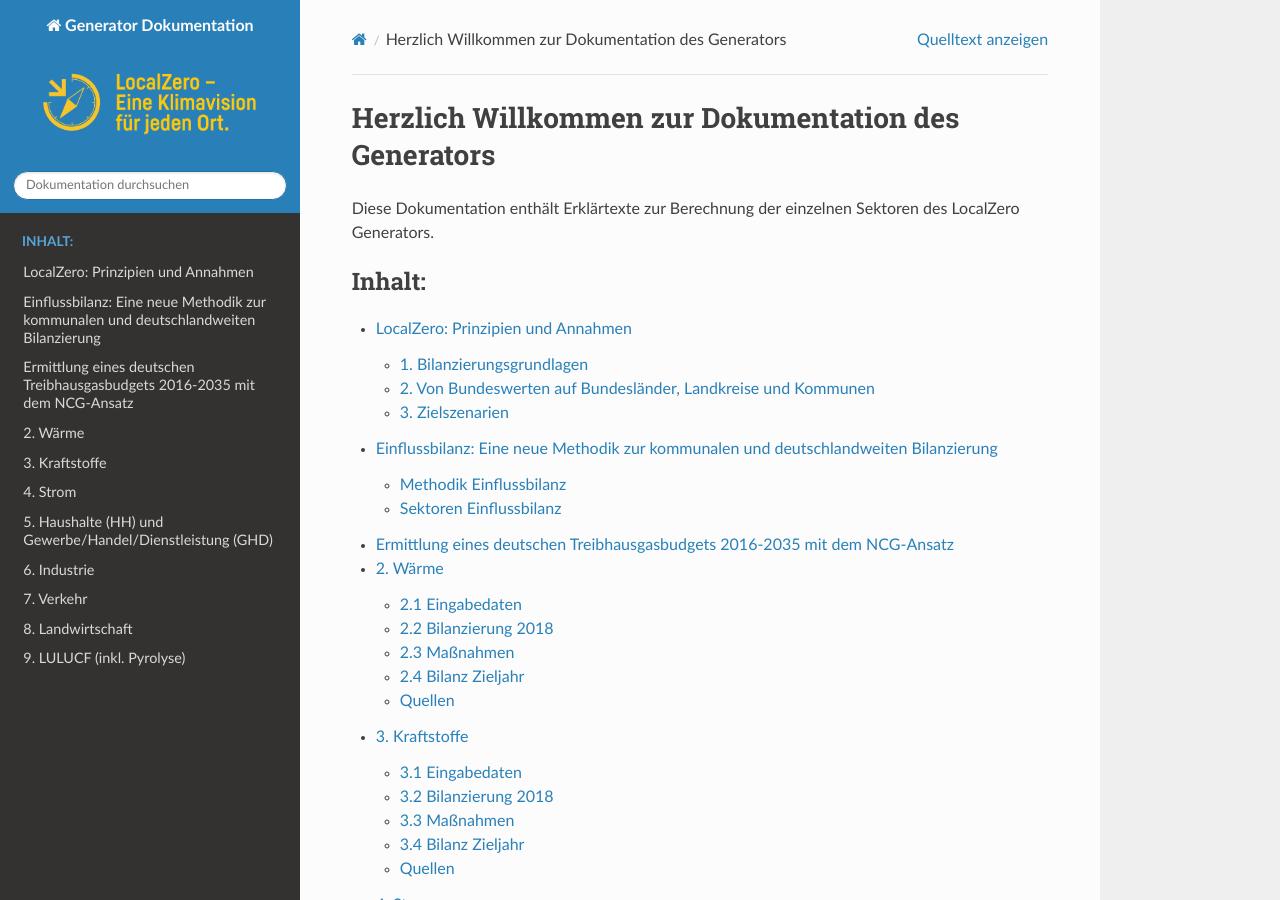
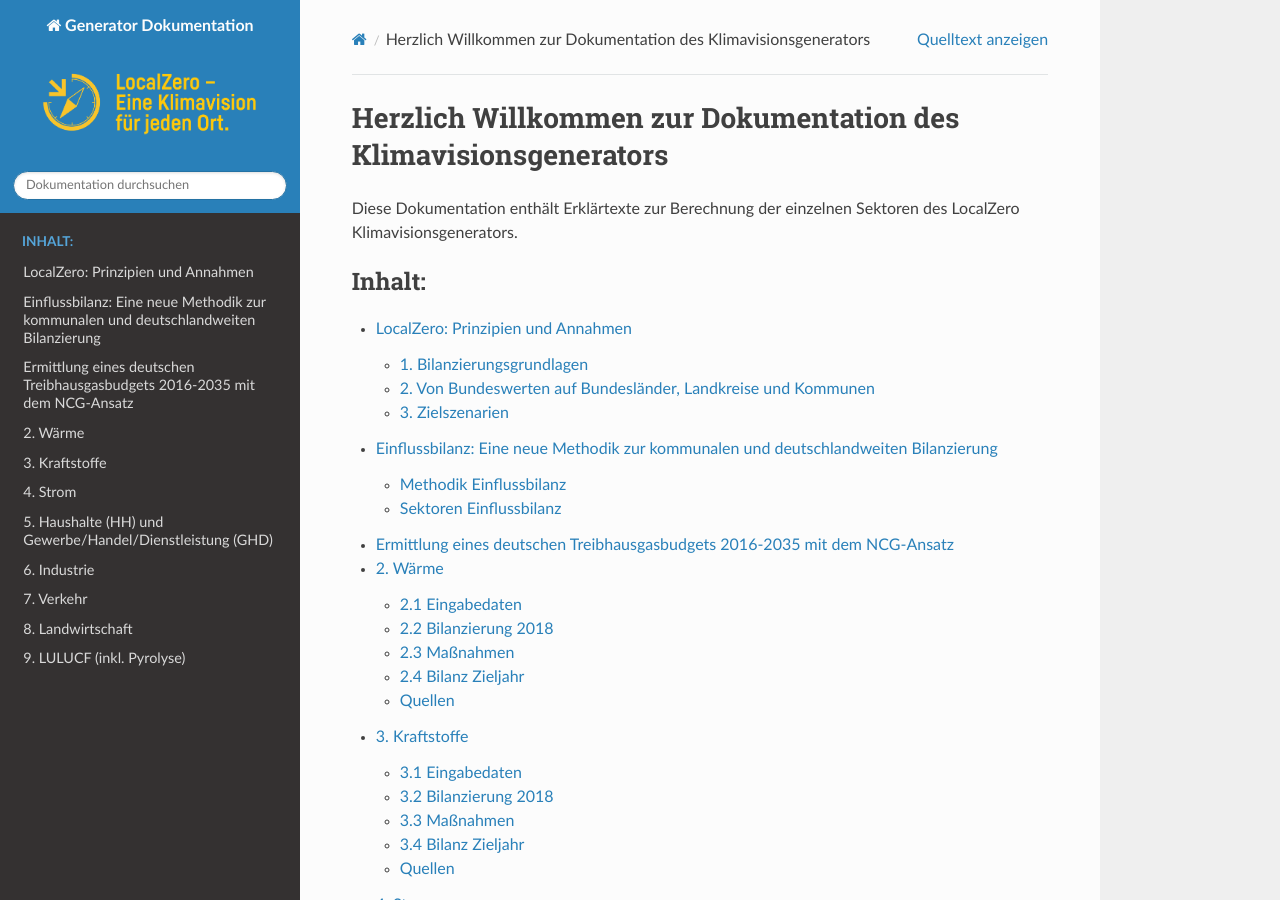
Before and after one commit to GermanZero-de/localzero-generator-core, a Sphinx documentation site: the page built from docs/index.rst, in a window 1280 px wide and 900 px high. Built offline with Sphinx 7.4.7 and the Read the Docs theme 2.0.0, drawn with Linux system fonts in a browser that asks for light colours.

Commit message:
Change docs header

```diff
--- a/docs/index.rst
+++ b/docs/index.rst
@@ -3,10 +3,10 @@
    You can adapt this file completely to your liking, but it should at least
    contain the root `toctree` directive.
 
-Herzlich Willkommen zur Dokumentation des Generators
-====================================================
+Herzlich Willkommen zur Dokumentation des Klimavisionsgenerators
+================================================================
 
-Diese Dokumentation enthält Erklärtexte zur Berechnung der einzelnen Sektoren des LocalZero Generators.
+Diese Dokumentation enthält Erklärtexte zur Berechnung der einzelnen Sektoren des LocalZero Klimavisionsgenerators.
 
 .. toctree::
    :maxdepth: 2
```
